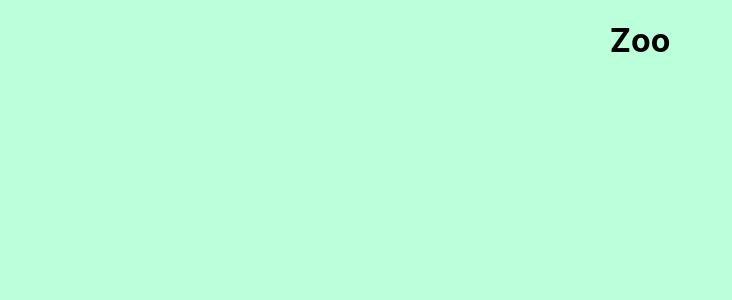
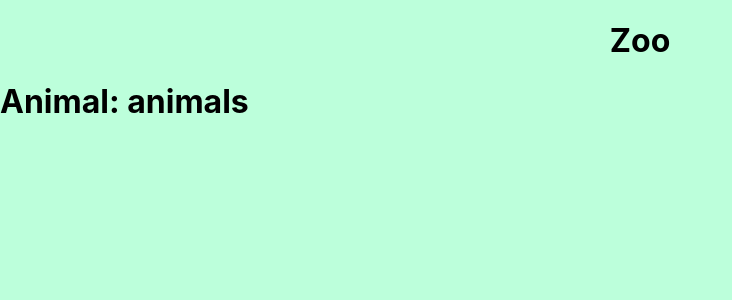
Before and after one commit to metinmayi/zoo, a React (Create React App) app: page /animals in a window 1280 px wide. Shown: the top 300 px of the page, without its empty margins (0-732 px from the left). Built offline with nearby package versions, Linux system fonts and the light colour scheme.

Commit message:
Fixed routing issues

```diff
--- a/src/index.tsx
+++ b/src/index.tsx
@@ -13,9 +13,9 @@ root.render(
   <BrowserRouter>
     <React.StrictMode>
       <Routes>
-        <Route path="/" element={<App />}>
-          <Route path="animals" element={<AnimalContainer />} />
-          <Route path="animals/:id" element={<AnimalComponent />} />
+        <Route path="" element={<App />}>
+          <Route path="/" element={<AnimalContainer />} />
+          <Route path="/:id" element={<AnimalComponent />} />
         </Route>
       </Routes>
     </React.StrictMode>
```
